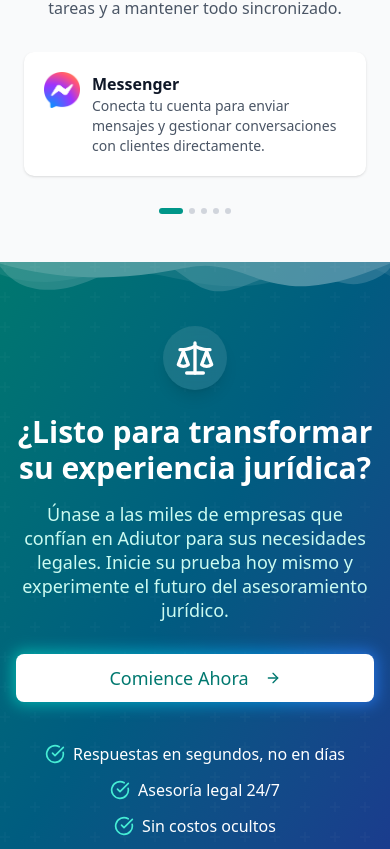
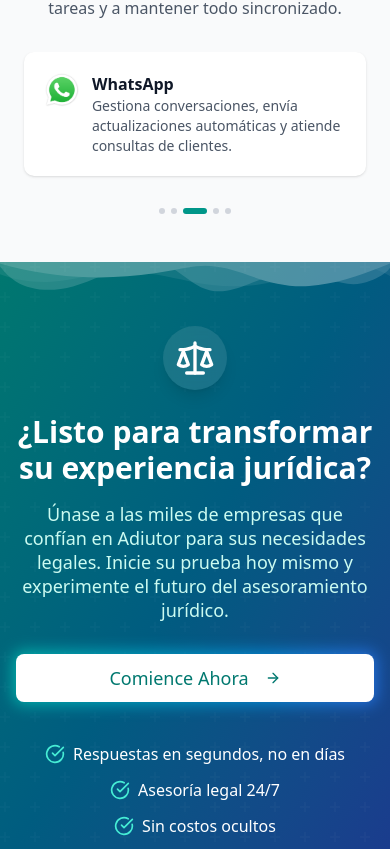
Before and after one commit to Adiutor-AI/landing, a Next.js app: page / in a window 390 px wide. Shown: the part 4051-4900 px from the top of the page. Built offline with nearby package versions, Linux system fonts and the light colour scheme.

Commit message:
fixed integrations component

```diff
--- a/src/components/Integrations.tsx
+++ b/src/components/Integrations.tsx
@@ -39,7 +39,8 @@ export default function IntegrationsSection() {
   const [currentIndex, setCurrentIndex] = useState(0);
   const [isAutoPlaying, setIsAutoPlaying] = useState(true);
   const [isMobile, setIsMobile] = useState(false);
-  const autoPlayRef = useRef<NodeJS.Timeout | null>(null);
+  // Change type from NodeJS.Timeout to number for browser compatibility
+  const autoPlayRef = useRef<number | null>(null);
   const cardsPerSlide = { base: 1, sm: 3 }; // 1 card on mobile, 3 on sm and up
 
   // We'll calculate these values after component mounts
@@ -52,35 +53,45 @@ export default function IntegrationsSection() {
   useEffect(() => {
     // Function to check if we're on mobile
     const checkIsMobile = () => {
-      const mobile = window.innerWidth < 640;
-      setIsMobile(mobile);
+      if (typeof window !== "undefined") {
+        const mobile = window.innerWidth < 640;
+        setIsMobile(mobile);
+      }
     };
 
     // Set initial value
     checkIsMobile();
 
     // Add event listener for window resize
-    window.addEventListener("resize", checkIsMobile);
+    if (typeof window !== "undefined") {
+      window.addEventListener("resize", checkIsMobile);
 
-    // Clean up
-    return () => window.removeEventListener("resize", checkIsMobile);
+      // Clean up
+      return () => window.removeEventListener("resize", checkIsMobile);
+    }
   }, []);
 
-  // Auto-play functionality
+  // Auto-play functionality with handleNext defined within useEffect
   useEffect(() => {
-    if (isAutoPlaying) {
-      autoPlayRef.current = setInterval(() => {
-        handleNext();
-      }, 3000); // Change slide every 3 seconds
+    const handleNextSlide = () => {
+      setCurrentIndex((prevIndex) => {
+        const maxIndex = isMobile ? totalSlides.base - 1 : totalSlides.sm - 1;
+        return prevIndex < maxIndex ? prevIndex + 1 : 0;
+      });
+    };
+
+    if (isAutoPlaying && typeof window !== "undefined") {
+      // Use window.setInterval and store as number
+      autoPlayRef.current = window.setInterval(handleNextSlide, 3000);
     }
 
     return () => {
-      if (autoPlayRef.current) {
-        clearInterval(autoPlayRef.current);
+      if (autoPlayRef.current !== null && typeof window !== "undefined") {
+        window.clearInterval(autoPlayRef.current);
         autoPlayRef.current = null;
       }
     };
-  }, [isAutoPlaying]);
+  }, [isAutoPlaying, isMobile, totalSlides.base, totalSlides.sm]);
 
   const handleNext = () => {
     setCurrentIndex((prevIndex) => {
@@ -156,11 +167,13 @@ export default function IntegrationsSection() {
           </div>
         </div>
 
-        {/* Carousel indicators - Safely use client-side rendering */}
+        {/* Carousel indicators - Safely use client-side rendering with a conditional */}
         <div className="flex justify-center mt-4 sm:mt-6 gap-1.5 sm:gap-2">
           {typeof window !== "undefined" &&
             Array.from({
-              length: isMobile ? totalSlides.base : totalSlides.sm,
+              length: isMobile
+                ? integrations.length
+                : Math.ceil(integrations.length / cardsPerSlide.sm),
             }).map((_, index) => (
               <button
                 key={index}
```
